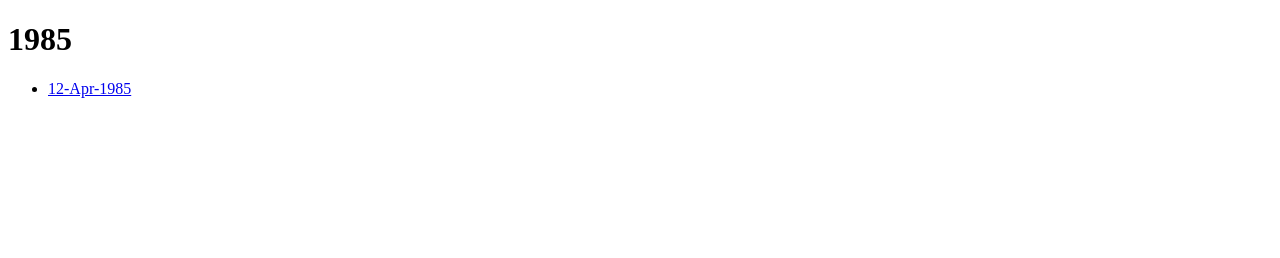
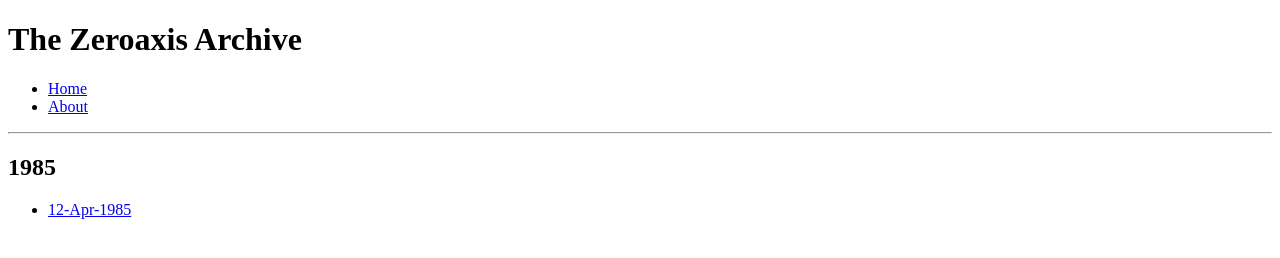
Before and after one commit to ducbadatcs/zeroaxis_archive, a plain HTML site: page index.html in a window 1280 px wide. Drawn offline with Linux system fonts and the light colour scheme.

Commit message:
Added about file

```diff
--- a/index.html
+++ b/index.html
@@ -10,7 +10,13 @@
 <body>
 	<!-- main story: 2008-->
 	<!-- Tiến's birthday: 12/04/1985-->
-	<h1>1985</h1>
+	<h1>The Zeroaxis Archive</h1>
+	<ul>
+		<li><a href="./index.html">Home</a></li>
+		<li><a href="./about.html">About</a></li>
+	</ul>
+	<hr>
+	<h2>1985</h2>
 	<ul>
 		<li><a href="./12-Apr-1985.html">12-Apr-1985</a></li>
 	</ul>
```
Also changed, not shown: 12-Apr-1985.html (+2 -0 lines), about.html (added, +25 -0 lines).
